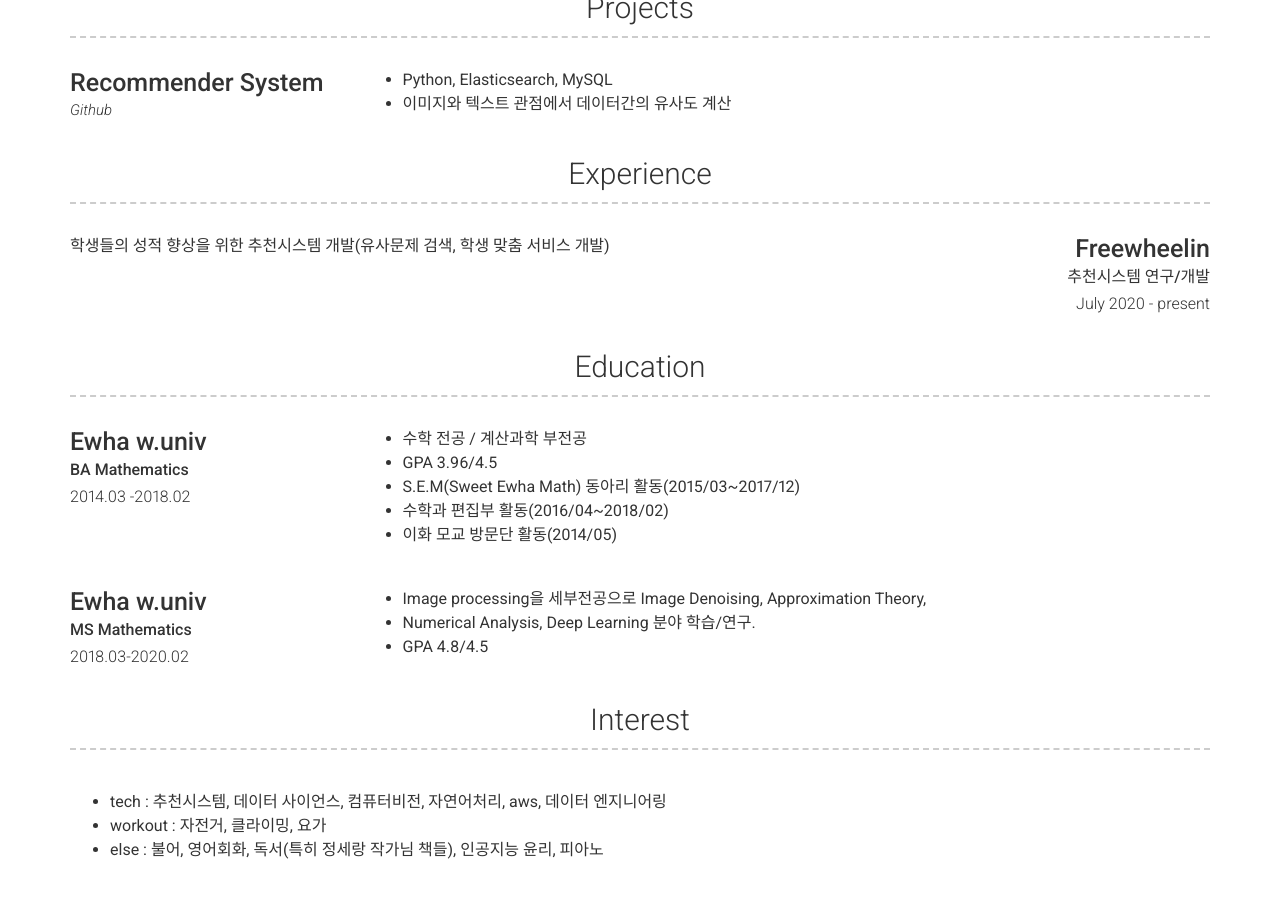
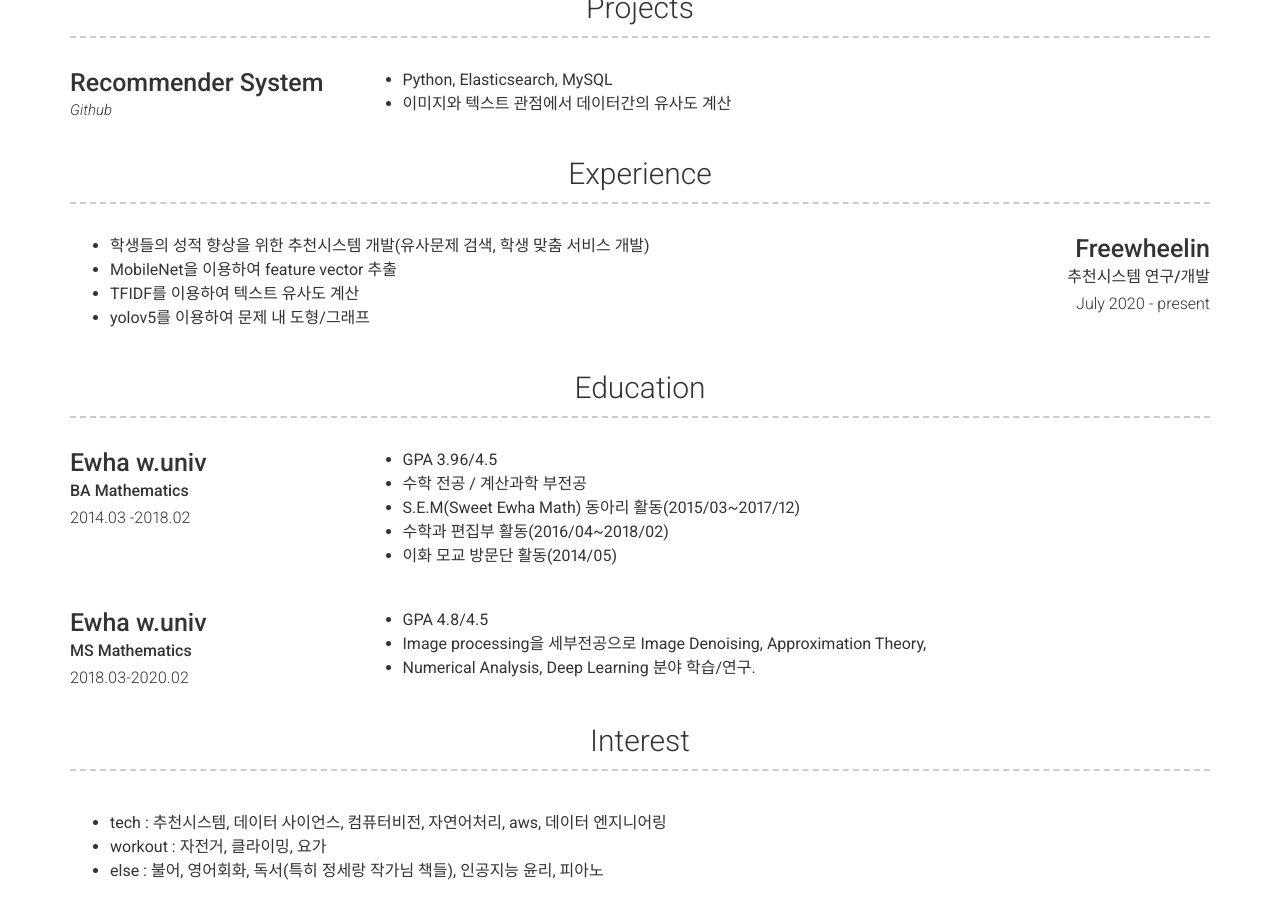
Before and after one commit to simonezz/simonezz.github.io, a Jekyll site: the page built from index.md, in a window 1280 px wide and 900 px high, scrolled down 607 px. Built offline with Jekyll 4.4.1, drawn with Linux system fonts in a browser that asks for light colours; nearby versions of some CDN libraries.

Commit message:
Update _config.yml

```diff
--- a/_config.yml
+++ b/_config.yml
@@ -75,7 +75,10 @@ content:
         sub_title: 추천시스템 연구/개발
         caption: July 2020 - present
         description: | # this will include new lines to allow paragraphs
-          학생들의 성적 향상을 위한 추천시스템 개발(유사문제 검색, 학생 맞춤 서비스 개발)
+          - 학생들의 성적 향상을 위한 추천시스템 개발(유사문제 검색, 학생 맞춤 서비스 개발)
+          - MobileNet을 이용하여 feature vector 추출
+          - TFIDF를 이용하여 텍스트 유사도 계산
+          - yolov5를 이용하여 문제 내 도형/그래프
 
   - title: Education
     layout: list
@@ -85,8 +88,8 @@ content:
         sub_title: BA Mathematics
         caption: 2014.03 -2018.02
         description: |
+           - GPA 3.96/4.5
            - 수학 전공 / 계산과학 부전공
-           - GPA 3.96/4.5
            - S.E.M(Sweet Ewha Math) 동아리 활동(2015/03~2017/12)
            - 수학과 편집부 활동(2016/04~2018/02)
            - 이화 모교 방문단 활동(2014/05)
@@ -97,9 +100,10 @@ content:
         sub_title: MS Mathematics
         caption: 2018.03-2020.02
         description: | # this will include new lines to allow paragraphs
+          - GPA 4.8/4.5
           - Image processing을 세부전공으로 Image Denoising, Approximation Theory,
           - Numerical Analysis, Deep Learning 분야 학습/연구.
-          - GPA 4.8/4.5
+
 
 
   - title: Interest
```
